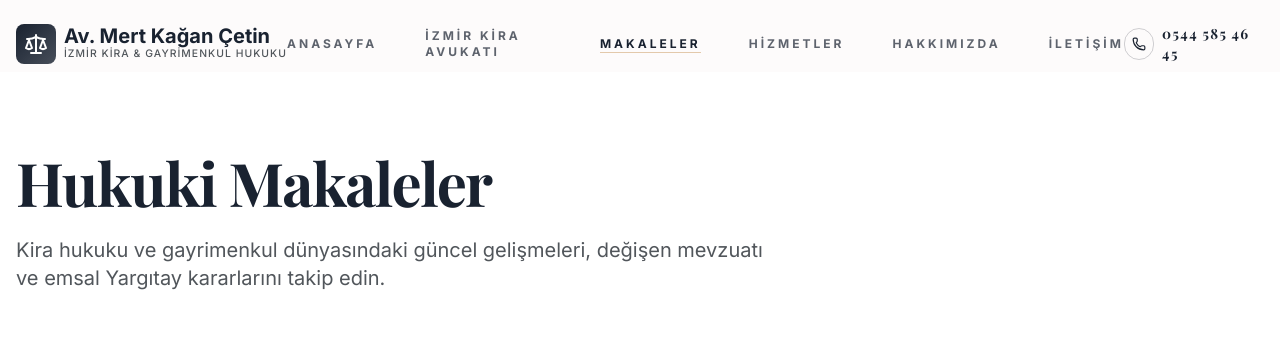
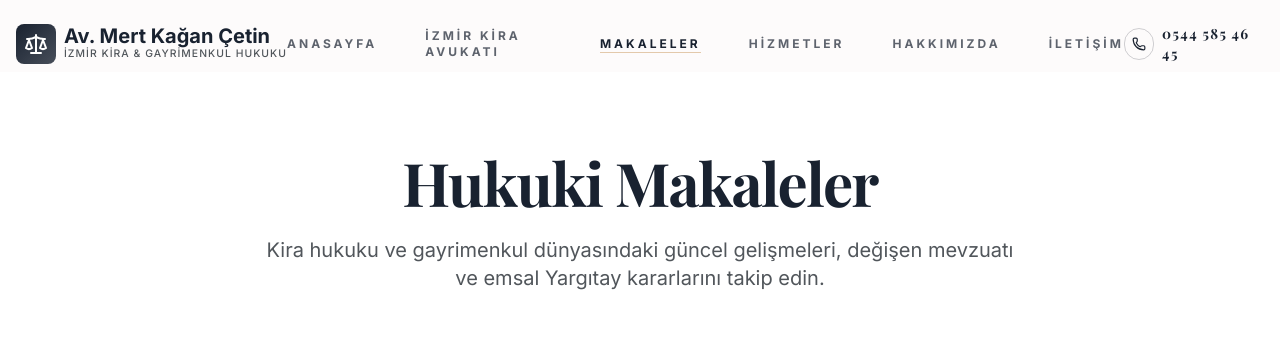
Before and after one commit to pixelmirage/site, a Next.js app: page /blog in a window 1280 px wide. Shown: the top 342 px of the page. Built offline with nearby package versions, Linux system fonts and the light colour scheme; a web font is replaced by a local one.

Commit message:
UI: Center align 'Hukuki Makaleler' and 'İletişim' page headers

```diff
--- a/src/app/blog/page.tsx
+++ b/src/app/blog/page.tsx
@@ -18,7 +18,7 @@
             {/* Header */}
             <section className="bg-white py-20 border-b border-slate-200">
                 <div className="container mx-auto px-4">
-                    <div className="max-w-3xl">
+                    <div className="max-w-3xl mx-auto text-center">
                         <h1 className="text-4xl md:text-6xl font-playfair font-bold text-primary mb-6">Hukuki Makaleler</h1>
                         <p className="text-xl text-muted-foreground">
                             Kira hukuku ve gayrimenkul dünyasındaki güncel gelişmeleri, değişen mevzuatı ve emsal Yargıtay kararlarını takip edin.
--- a/src/app/iletisim/page.tsx
+++ b/src/app/iletisim/page.tsx
@@ -17,7 +17,7 @@
             <section className="bg-primary py-24 relative overflow-hidden">
                 <div className="absolute top-0 right-0 w-1/2 h-full bg-white/5 skew-x-12 translate-x-1/2" />
                 <div className="container mx-auto px-4 relative z-10">
-                    <div className="max-w-3xl">
+                    <div className="max-w-3xl mx-auto text-center">
                         <h1 className="text-4xl md:text-6xl font-playfair font-bold text-white mb-6">İletişim</h1>
                         <p className="text-xl text-primary-foreground/80">
                             Hukuki süreçlerinizde yanınızdayız. Sorularınız, randevu talepleriniz ve danışmanlık ihtiyaçlarınız için bize dilediğiniz zaman ulaşabilirsiniz.
```
